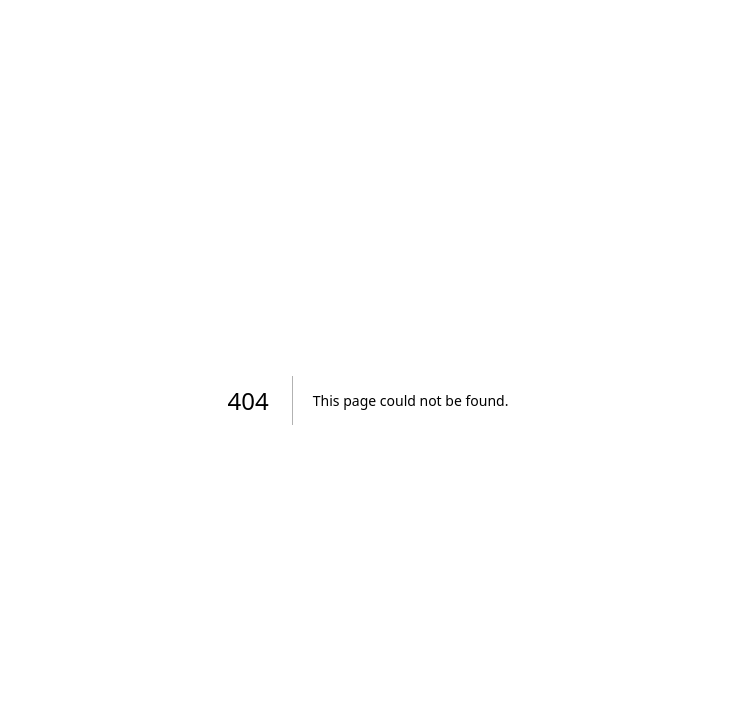
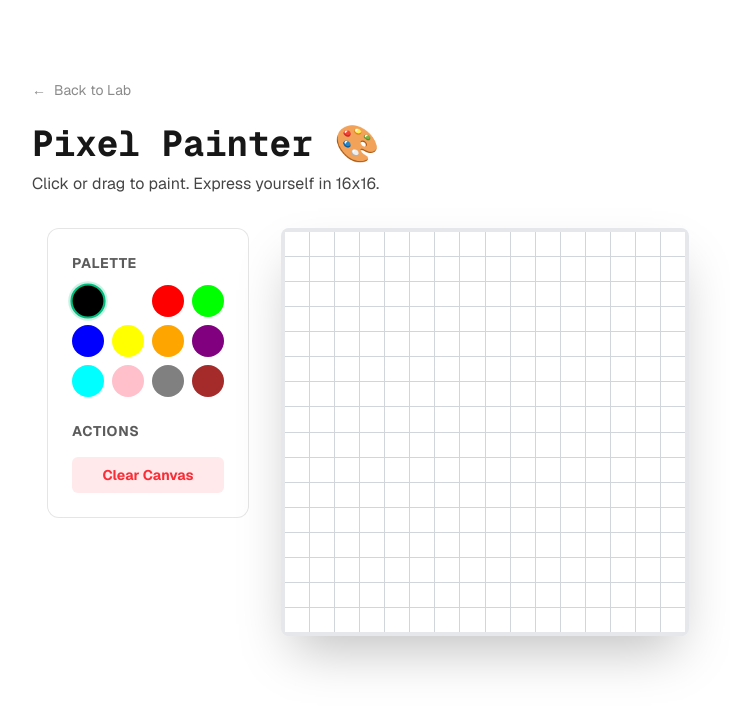
Before and after one commit to ThePaulAdams/AI-Playground, a Next.js app: page /experiments/pixel-painter in a window 1280 px wide. Before the commit this address had no page. Shown: the top 710 px of the page, without its empty margins (272-1002 px from the left). Built offline with nearby package versions, Linux system fonts and the light colour scheme.

Commit message:
feat: add pixel painter experiment (auto-dev)

```diff
--- a/src/app/experiments/page.tsx
+++ b/src/app/experiments/page.tsx
@@ -31,6 +31,14 @@ export default function ExperimentsPage() {
             </div>
           </Link>
 
+          <Link href="/experiments/pixel-painter" className="block group">
+            <div className="border border-black/10 dark:border-white/10 rounded-lg p-6 flex flex-col items-center justify-center min-h-[200px] text-center hover:bg-black/5 dark:hover:bg-white/5 transition-colors bg-white/5 dark:bg-white/[0.02]">
+              <span className="text-4xl mb-4 group-hover:scale-110 transition-transform">🎨</span>
+              <h3 className="text-lg font-bold">Pixel Painter</h3>
+              <p className="text-sm opacity-60 mt-2">Create 16x16 pixel art masterpieces.</p>
+            </div>
+          </Link>
+
           <div className="border border-dashed border-black/10 dark:border-white/20 rounded-lg p-6 flex flex-col items-center justify-center min-h-[200px] text-center opacity-50 cursor-not-allowed">
             <span className="text-4xl mb-4">🚧</span>
             <h3 className="text-lg font-bold">More Coming Soon</h3>
--- /dev/null
+++ b/src/app/experiments/pixel-painter/page.tsx
@@ -0,0 +1,116 @@
+'use client';
+
+import { useState } from 'react';
+import Link from 'next/link';
+
+const COLORS = [
+  '#000000', // Black
+  '#ffffff', // White
+  '#ff0000', // Red
+  '#00ff00', // Green
+  '#0000ff', // Blue
+  '#ffff00', // Yellow
+  '#ffa500', // Orange
+  '#800080', // Purple
+  '#00ffff', // Cyan
+  '#ffc0cb', // Pink
+  '#808080', // Gray
+  '#a52a2a', // Brown
+];
+
+const GRID_SIZE = 16;
+
+export default function PixelPainter() {
+  const [selectedColor, setSelectedColor] = useState<string>(COLORS[0]);
+  const [grid, setGrid] = useState<string[]>(Array(GRID_SIZE * GRID_SIZE).fill('#ffffff'));
+  const [isDragging, setIsDragging] = useState(false);
+
+  const handlePixelClick = (index: number) => {
+    const newGrid = [...grid];
+    newGrid[index] = selectedColor;
+    setGrid(newGrid);
+  };
+
+  const handleMouseEnter = (index: number) => {
+    if (isDragging) {
+      handlePixelClick(index);
+    }
+  };
+
+  const clearGrid = () => {
+    setGrid(Array(GRID_SIZE * GRID_SIZE).fill('#ffffff'));
+  };
+
+  return (
+    <div className="min-h-screen p-8 pb-20 sm:p-20 font-[family-name:var(--font-geist-sans)] flex flex-col items-center">
+      <div className="w-full max-w-2xl mb-8">
+        <Link href="/experiments" className="text-sm opacity-50 hover:opacity-100 transition-opacity flex items-center gap-2 mb-6">
+          <span>←</span> Back to Lab
+        </Link>
+        <h1 className="text-4xl font-bold font-mono mb-2">Pixel Painter 🎨</h1>
+        <p className="opacity-80">Click or drag to paint. Express yourself in 16x16.</p>
+      </div>
+
+      <div className="flex flex-col md:flex-row gap-8 items-start">
+        {/* Controls */}
+        <div className="flex flex-col gap-6 bg-white/5 p-6 rounded-xl border border-black/10 dark:border-white/10">
+          <div>
+            <h3 className="font-bold mb-3 text-sm uppercase tracking-wider opacity-70">Palette</h3>
+            <div className="grid grid-cols-4 gap-2">
+              {COLORS.map((color) => (
+                <button
+                  key={color}
+                  onClick={() => setSelectedColor(color)}
+                  className={`w-8 h-8 rounded-full border-2 transition-transform hover:scale-110 ${
+                    selectedColor === color
+                      ? 'border-emerald-500 scale-110 ring-2 ring-emerald-500/20'
+                      : 'border-transparent'
+                  }`}
+                  style={{ backgroundColor: color }}
+                  aria-label={`Select color ${color}`}
+                />
+              ))}
+            </div>
+          </div>
+
+          <div className="flex flex-col gap-2">
+            <h3 className="font-bold mb-2 text-sm uppercase tracking-wider opacity-70">Actions</h3>
+            <button
+              onClick={clearGrid}
+              className="px-4 py-2 bg-red-500/10 hover:bg-red-500/20 text-red-500 rounded-md transition-colors text-sm font-bold"
+            >
+              Clear Canvas
+            </button>
+          </div>
+        </div>
+
+        {/* Canvas */}
+        <div
+          className="bg-gray-200 dark:bg-gray-800 p-1 rounded-lg shadow-2xl touch-none"
+          onMouseDown={() => setIsDragging(true)}
+          onMouseUp={() => setIsDragging(false)}
+          onMouseLeave={() => setIsDragging(false)}
+        >
+          <div
+            className="grid gap-[1px] bg-gray-300 dark:bg-gray-700"
+            style={{
+              gridTemplateColumns: `repeat(${GRID_SIZE}, minmax(0, 1fr))`,
+              width: 'min(80vw, 400px)',
+              height: 'min(80vw, 400px)'
+            }}
+          >
+            {grid.map((color, index) => (
+              <div
+                key={index}
+                onMouseDown={() => handlePixelClick(index)}
+                onMouseEnter={() => handleMouseEnter(index)}
+                className="w-full h-full cursor-pointer hover:opacity-90 transition-opacity"
+                style={{ backgroundColor: color }}
+              />
+            ))}
+          </div>
+        </div>
+      </div>
+    </div>
+  );
+}
```
